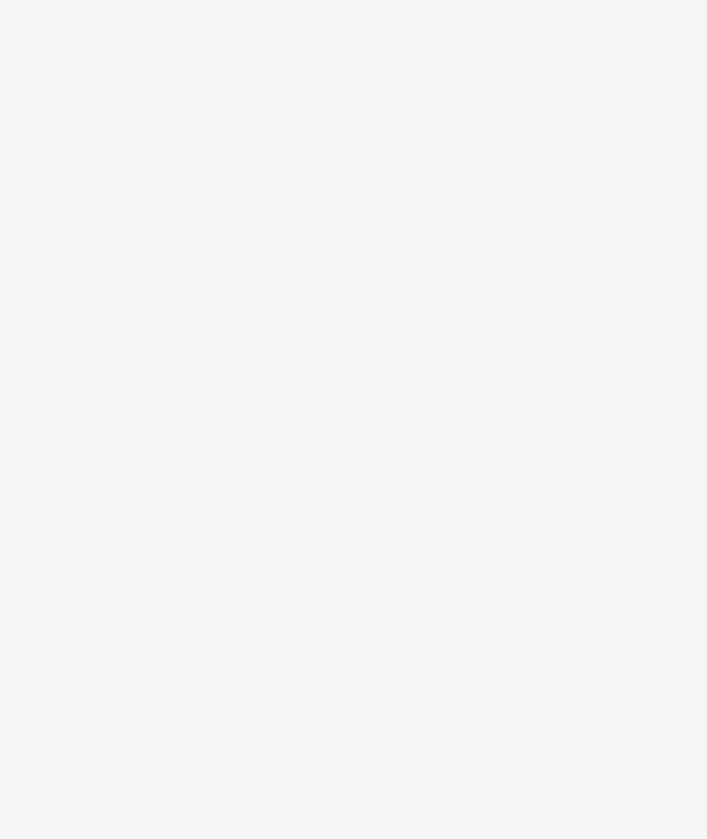
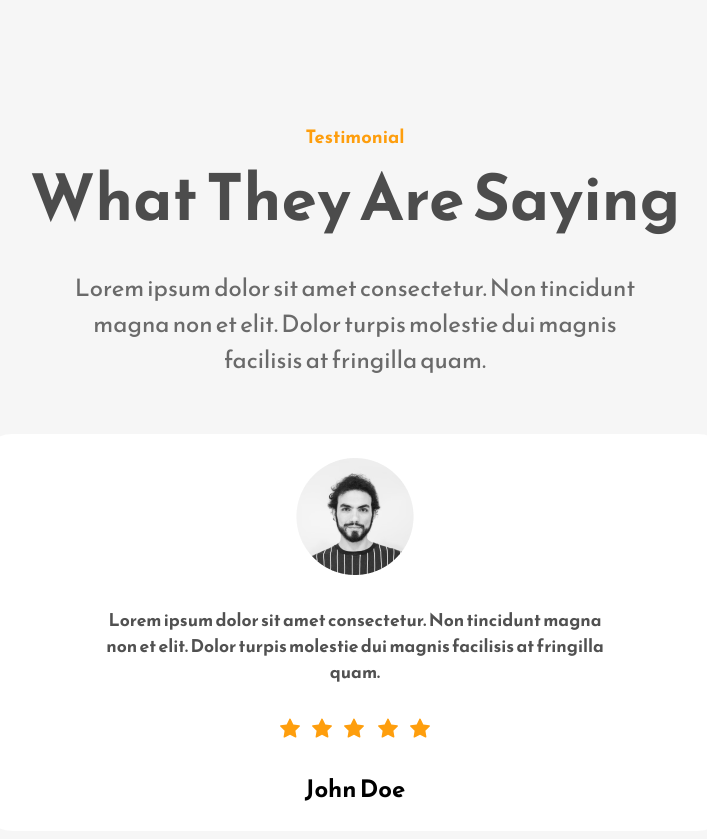
Before and after one commit to Ukashashere/Proper-Foodie-Food-App-Landing-Page, a React (Create React App) app: page / in a window 1280 px wide. Shown: the part 4620-5459 px from the top of the page, without its empty margins (285-992 px from the left). Before the commit the page ends 4503 px from the top, so only its background shows below. Built offline with nearby package versions, Linux system fonts and the light colour scheme.

Commit message:
Commit 7

```diff
--- a/src/App.js
+++ b/src/App.js
@@ -1,14 +1,16 @@
 import './App.css';
 import Home from './Components/Home';
 import About from './Components/About';
-import Work from './Components/Work';
+import Work from './Components/Work';       /*Import, Here we have imported things*/
+import Testimonial from './Components/Testimonial';
 
 function App() {
   return (
     <div className="App">
       <Home />
       <About />
-      <Work />
+      <Work />                  {/*Render, Here we have rendered the imported things*/}
+      <Testimonial />
     </div>
   );
 }
--- a/src/Components/Testimonial.js
+++ b/src/Components/Testimonial.js
@@ -22,7 +22,7 @@ const Testimonial = () => {
         <div className="testimonials-stars-container">
           <AiFillStar />
           <AiFillStar />
-          <AiFillStar />
+          <AiFillStar />     {/*These are the Stars , 5stars in the testimonial section*/}
           <AiFillStar />
           <AiFillStar />
         </div>
```
